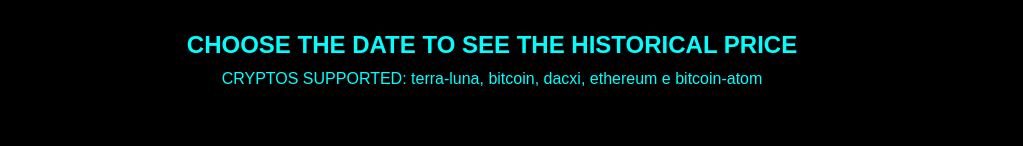
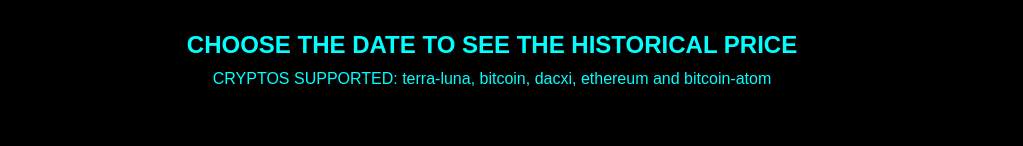
Before and after one commit to yrpcfcp/crypto, a Vue app: page / in a window 1280 px wide. Shown: the part 227-373 px from the top of the page, without its empty margins (148-1171 px from the left). Built offline with nearby package versions, Linux system fonts and the light colour scheme; no server answers; a web font is replaced by a local one.

Commit message:
minor typos

```diff
--- a/src/App.vue
+++ b/src/App.vue
@@ -32,7 +32,7 @@
 
   <article>
     <h2>CHOOSE THE DATE TO SEE THE HISTORICAL PRICE </h2><br><br>
-    <p>CRYPTOS SUPPORTED: terra-luna, bitcoin, dacxi, ethereum e bitcoin-atom</p>
+    <p>CRYPTOS SUPPORTED: terra-luna, bitcoin, dacxi, ethereum and bitcoin-atom</p>
 
   <div class="coin-list">
     <input v-model="coin"  type="text" id="coin" name="coin" placeholder="insert crypto's name">
```
